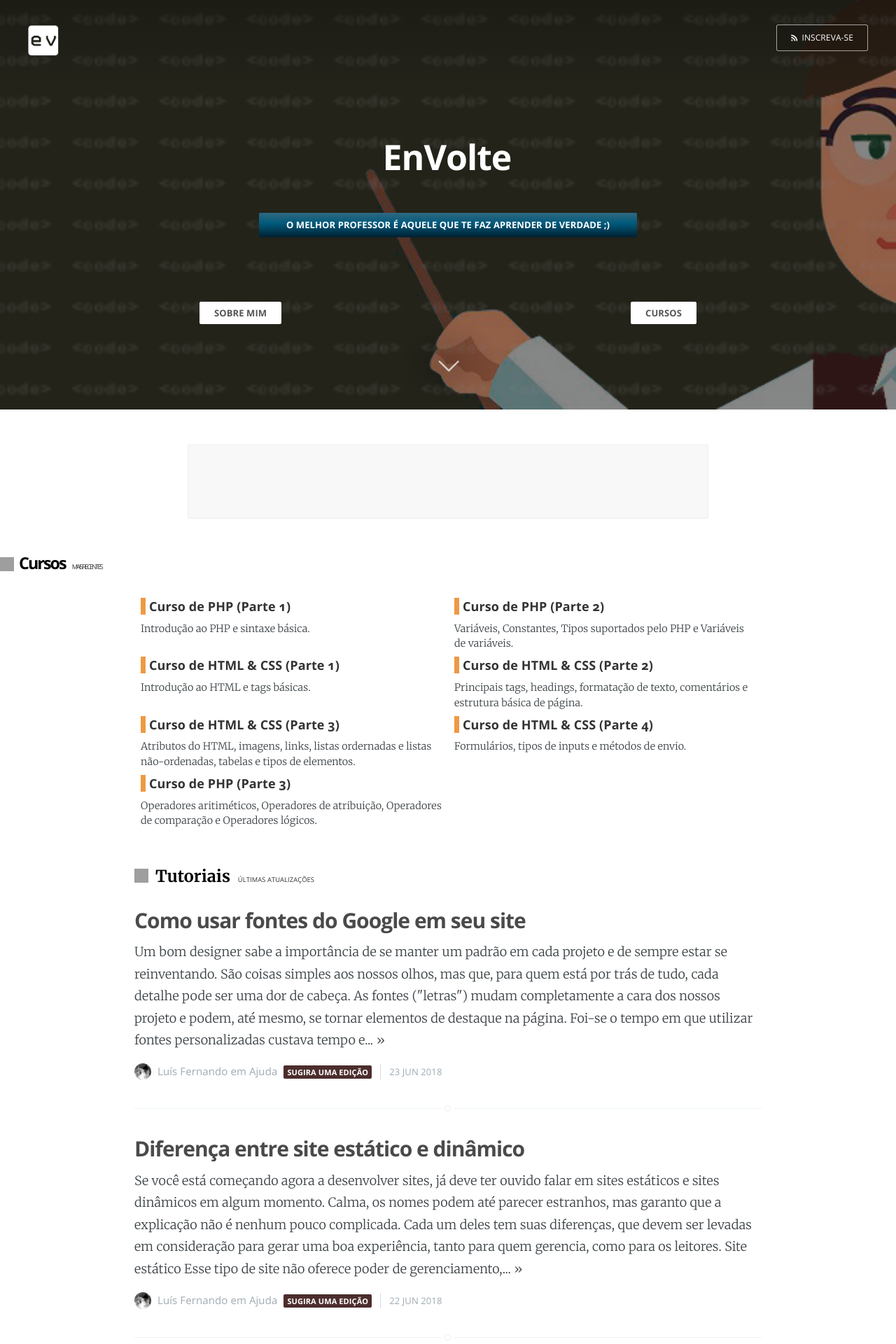
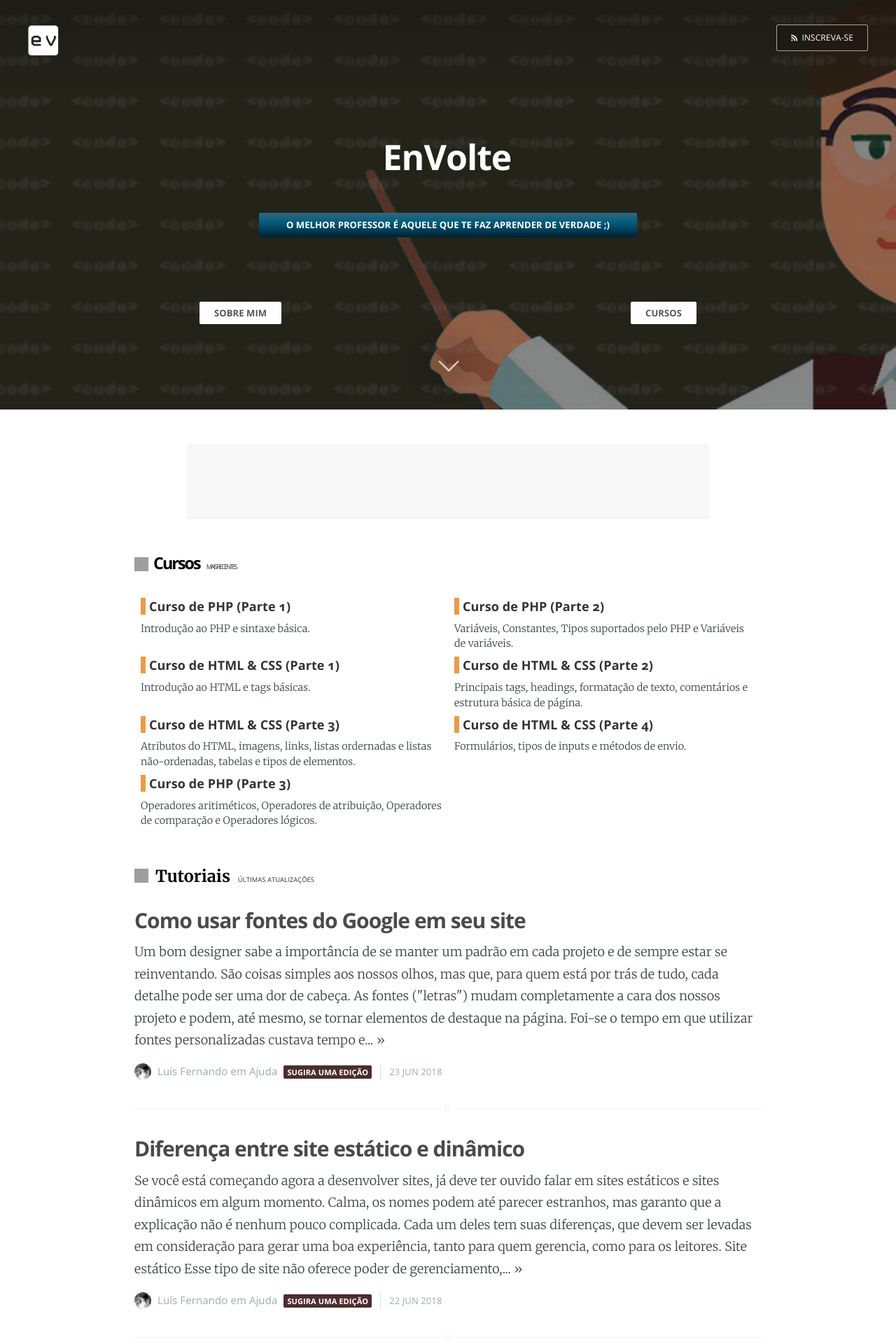
Before and after one commit to EnVolte/envolte.github.io, a Jekyll site: the page built from index.html, in a window 1280 px wide. Shown: the top 1920 px of the page at 70% size. Built offline with Jekyll 4.4.1, drawn with Linux system fonts in a browser that asks for light colours; the list of posts is cut into pages by our own code; grey boxes are pictures that could not be loaded.

Commit message:
Update index.html

```diff
--- a/index.html
+++ b/index.html
@@ -55,10 +55,9 @@ about: 'about.html'
 	</div>
 
 
-
+	<section id="alin">
 	<h1 class="titlep"><span class="ico" style="background-image: url('https://raw.githubusercontent.com/google/material-design-icons/master/action/2x_web/ic_code_black_48dp.png');"></span> Cursos <a href="#" style="margin: 0px 0px 3px 5px; font-weight: normal; font-size: 0.4em; font-family: Open Sans; text-transform: uppercase; color: #333;">Mais recentes</a></h1>
 
-	<section id="alin">
 	<ul id="curso">
   {% for curso in site.cursos %}
     <li>
```
